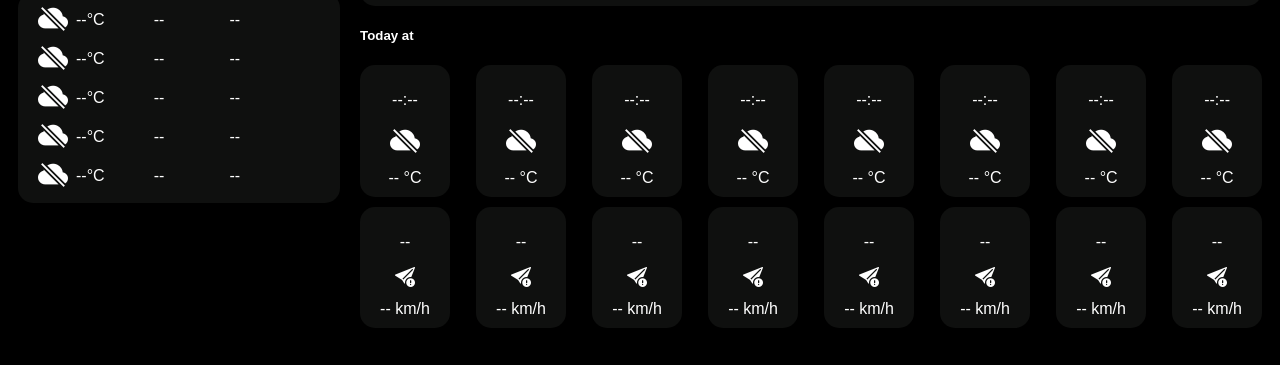
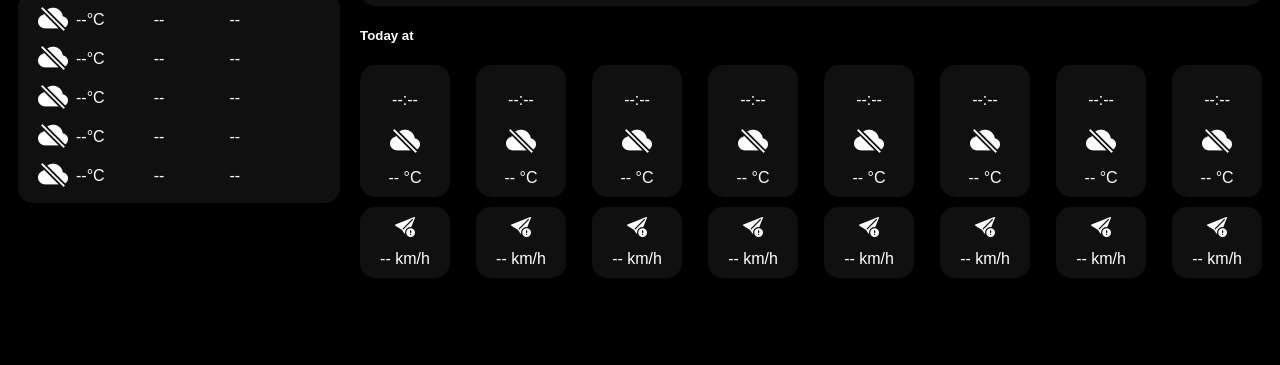
Before and after one commit to andrianfaiza/weather-app, a website: page index.html in a window 1280 px wide. Shown: the part 435-800 px from the top of the page. Drawn offline with nearby package versions, Linux system fonts and the light colour scheme.

Commit message:
remove unnecessary wind direction

```diff
--- a/index.html
+++ b/index.html
@@ -145,7 +145,6 @@
                                 <span>-- °C</span>
                             </div>
                             <div class="wind">
-                                <p>--</p>
                                 <i class="bi bi-send-exclamation-fill"  style="margin-bottom: 10px; font-size: 20px;"></i>
                                 <span>-- km/h</span>
                             </div>
@@ -157,7 +156,6 @@
                                 <span>-- °C</span>
                             </div>
                             <div class="wind">
-                                <p>--</p>
                                 <i class="bi bi-send-exclamation-fill"  style="margin-bottom: 10px; font-size: 20px;"></i>
                                 <span>-- km/h</span>
                             </div>
@@ -169,7 +167,6 @@
                                 <span>-- °C</span>
                             </div>
                             <div class="wind">
-                                <p>--</p>
                                 <i class="bi bi-send-exclamation-fill"  style="margin-bottom: 10px; font-size: 20px;"></i>
                                 <span>-- km/h</span>
                             </div>
@@ -181,7 +178,6 @@
                                 <span>-- °C</span>
                             </div>
                             <div class="wind">
-                                <p>--</p>
                                 <i class="bi bi-send-exclamation-fill"  style="margin-bottom: 10px; font-size: 20px;"></i>
                                 <span>-- km/h</span>
                             </div>
@@ -193,7 +189,6 @@
                                 <span>-- °C</span>
                             </div>
                             <div class="wind">
-                                <p>--</p>
                                 <i class="bi bi-send-exclamation-fill"  style="margin-bottom: 10px; font-size: 20px;"></i>
                                 <span>-- km/h</span>
                             </div>
@@ -205,7 +200,6 @@
                                 <span>-- °C</span>
                             </div>
                             <div class="wind">
-                                <p>--</p>
                                 <i class="bi bi-send-exclamation-fill"  style="margin-bottom: 10px; font-size: 20px;"></i>
                                 <span>-- km/h</span>
                             </div>
@@ -217,7 +211,6 @@
                                 <span>-- °C</span>
                             </div>
                             <div class="wind">
-                                <p>--</p>
                                 <i class="bi bi-send-exclamation-fill"  style="margin-bottom: 10px; font-size: 20px;"></i>
                                 <span>-- km/h</span>
                             </div>
@@ -229,7 +222,6 @@
                                 <span>-- °C</span>
                             </div>
                             <div class="wind">
-                                <p>--</p>
                                 <i class="bi bi-send-exclamation-fill"  style="margin-bottom: 10px; font-size: 20px;"></i>
                                 <span>-- km/h</span>
                             </div>
--- a/script.js
+++ b/script.js
@@ -144,7 +144,6 @@ function weather(){
                     <span>${item.main.temp} °C</span>
                 </div>
                 <div class="wind">
-                    <p>${windDirection}</p>
                     <i class="i bi-cursor-fill"  style="transform: rotate(${windDeg}deg); margin-bottom: 10px; font-size: 20px;"></i>
                     <span>${windSpeed} km/h</span>
                 </div>
```
